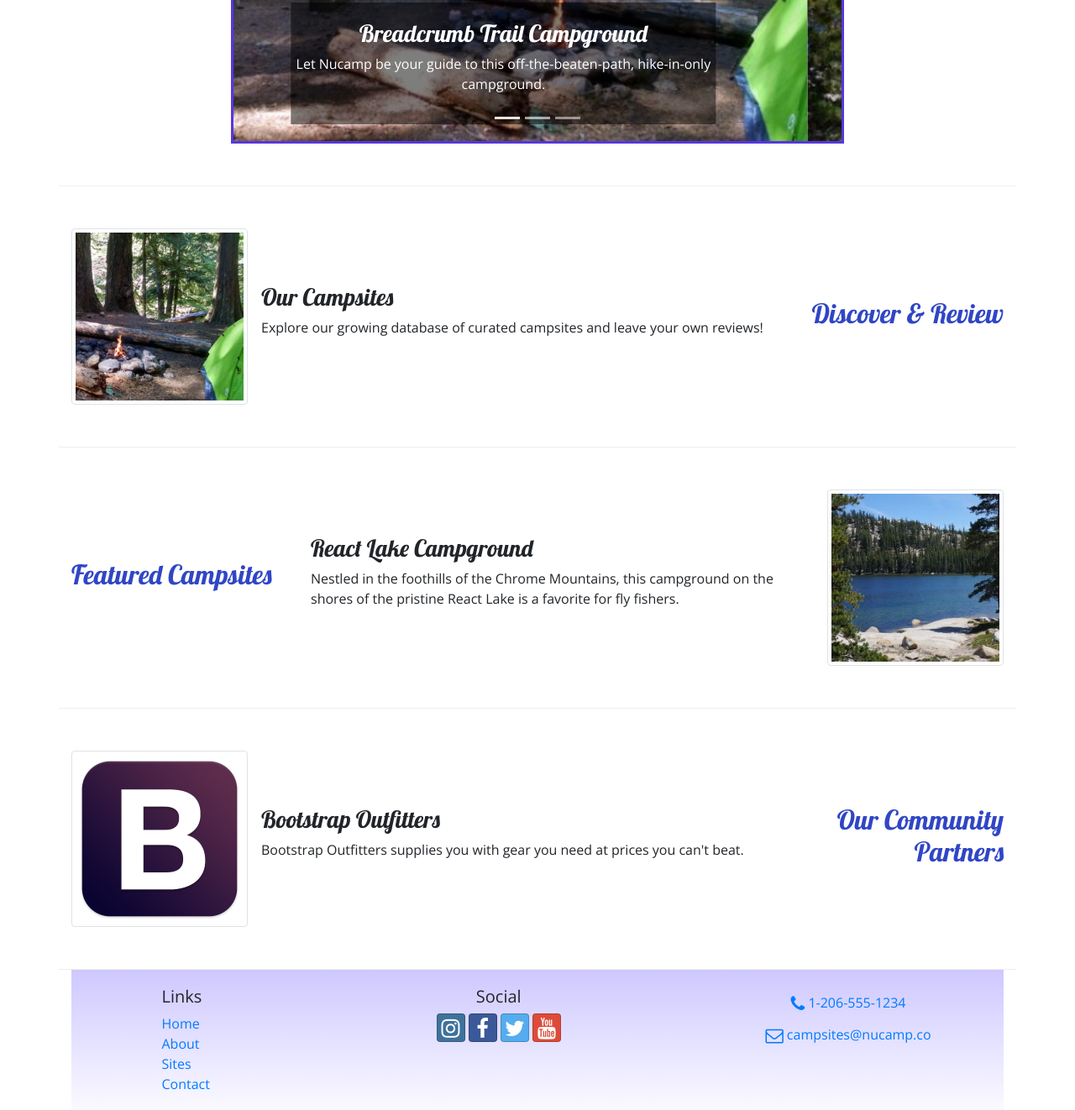
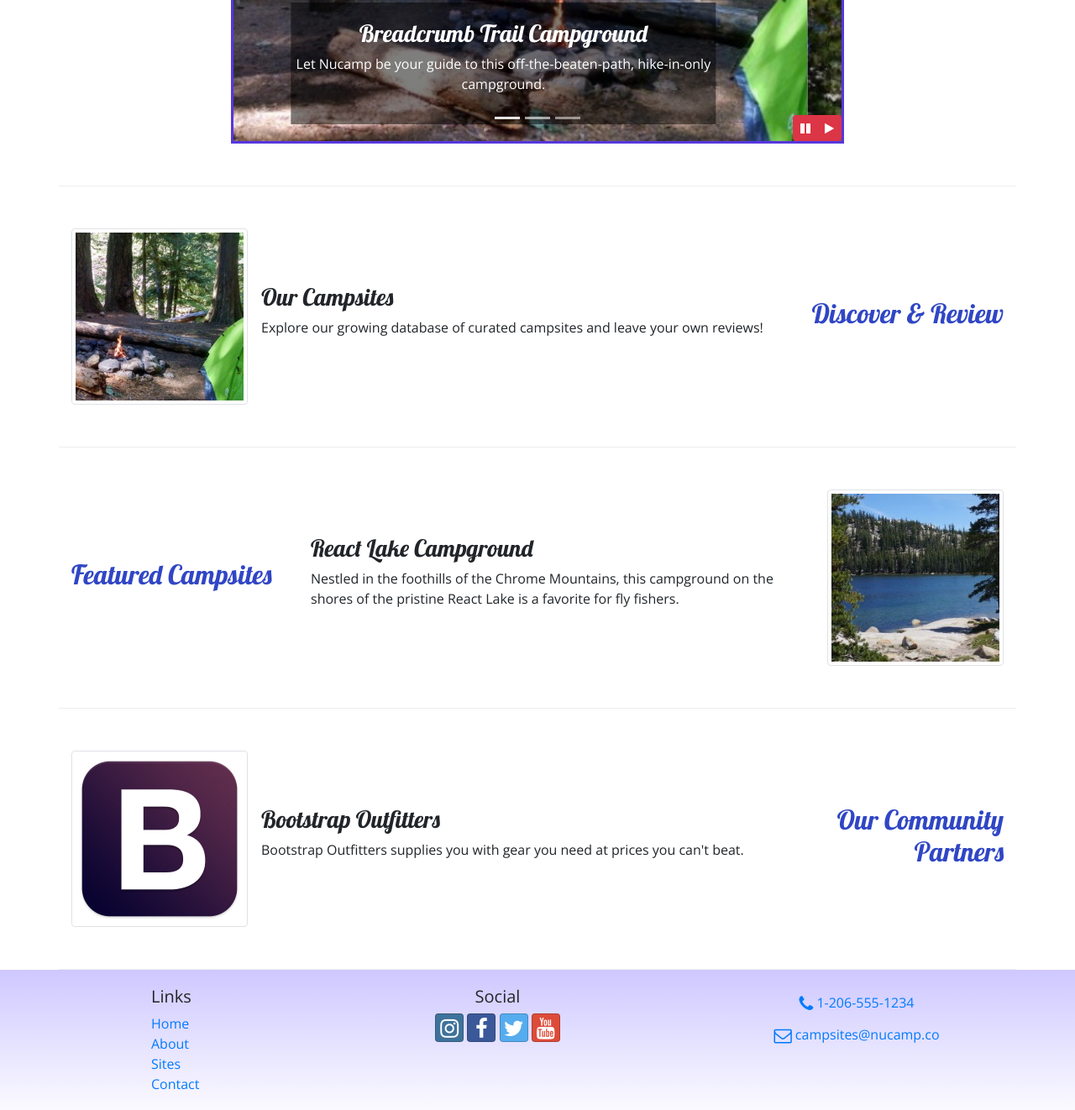
Before and after one commit to aliselmes/nucampsite, a website: page index.html in a window 1280 px wide. Shown: the part 539-1861 px from the top of the page at 84% size. Drawn offline with nearby package versions, Linux system fonts and the light colour scheme.

Commit message:
Bootstrap and jQuery Part 1

```diff
--- a/css/styles.css
+++ b/css/styles.css
@@ -53,3 +53,10 @@ header h2 {
 #login-modal-header {
     background-color: #901cad;
 }
+
+#carouselButton{
+    position: absolute;
+    right: 0;
+    bottom: 0;
+    z-index: 100;
+}
--- a/index.html
+++ b/index.html
@@ -203,6 +203,14 @@
                         <span class="carousel-control-next-icon"></span>
                         <span class="sr-only">Next</span>
                     </a>
+                    <div class="btn-group" id="carouselButton">
+                        <button class="btn btn-danger btn-sm" id="carouselPause">
+                            <i class="fa fa-pause"></i>
+                        </button>
+                        <button class="btn btn-danger btn-sm" id="carouselPlay">
+                            <i class="fa fa-play"></i>
+                        </button>
+                    </div>
                 </div>
             </div>
         </div>
@@ -251,7 +259,7 @@
                 </div>
             </div>
         </div>
-
+    </div>
 
     <footer class="site-footer">
         <div class="container">
@@ -274,7 +282,7 @@
                 </div>
                 <div class="col-sm-4 text-center">
                     <a role="button" class="btn btn-link" href="tel:+12065551234"><i class="fa fa-phone fa-lg text-primary"></i> 1-206-555-1234</a><br />
-                    <a role="button" class="btn btn-link" href="mailto:campsites@numcamp.co"><i class="fa fa-envelope-o fa-lg text-primary"></i> campsites@nucamp.co </a>
+                    <a role="button" class="btn btn-link" href="mailto:campsites@numcamp.co"><i class="fa fa-envelope-o fa-lg text-primary"></i> campsites@nucamp.co</a>
                 </div>
             </div>
         </div>
@@ -286,6 +294,18 @@
     <script src="node_modules/bootstrap/dist/js/bootstrap.min.js"></script>
 
 
+    <script>
+        $(function() {
+            $(".carousel").carousel( { interval: 2000 } );
+            $("#carouselPause").click(function(){
+                $(".carousel").carousel("pause");
+            });
+            $("#carouselPlay").click(function(){
+                $(".carousel").carousel("cycle");
+            });
+        });
+    </script>
+
 </body>
 
 </html>
```
